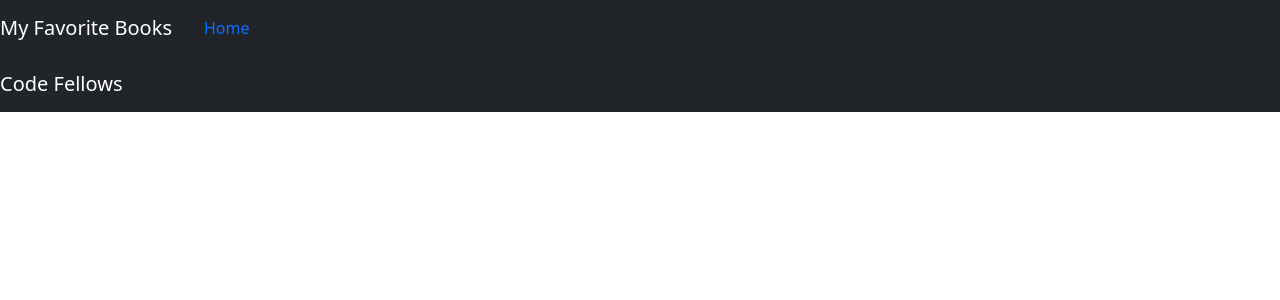
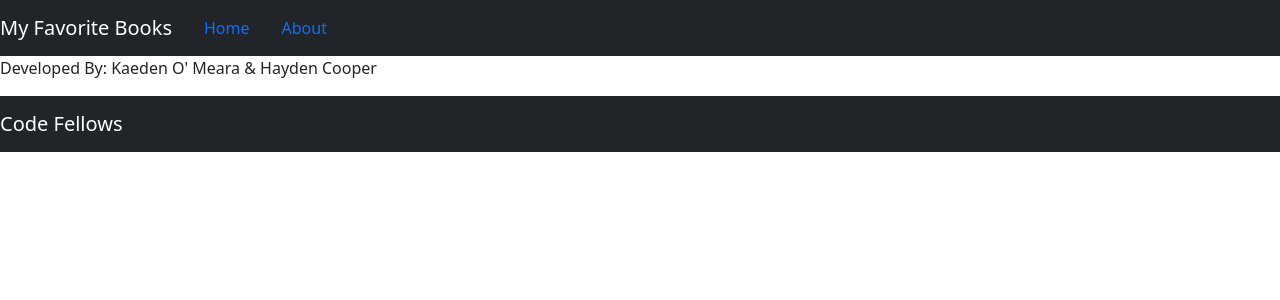
Before and after one commit to Hcooper23/can-of-books-frontend, a React (Create React App) app: page /about in a window 1280 px wide. Shown: the top 300 px of the page. Built offline with nearby package versions, Linux system fonts and the light colour scheme.

Commit message:
Front End Lab 11

```diff
--- a/src/About.js
+++ b/src/About.js
@@ -4,7 +4,7 @@ class Profile extends Component {
 
   render() {
     /* TODO: render information about the developers */
-    return <p>Profile page coming soon</p>
+    return <p> Developed By: Kaeden O' Meara & Hayden Cooper</p>
   }
 };
 
--- a/src/App.js
+++ b/src/App.js
@@ -2,6 +2,7 @@ import React from 'react';
 import Header from './Header';
 import Footer from './Footer';
 import BestBooks from './BestBooks';
+import About from './About';
 import 'bootstrap/dist/css/bootstrap.min.css';
 import {
   BrowserRouter as Router,
@@ -19,9 +20,11 @@ class App extends React.Component {
             <Route
               exact path="/"
               element={<BestBooks />}
-            >
-            </Route>
-            {/* PLACEHOLDER: add a route with a path of '/about' that renders the `About` component */}
+            />
+            <Route
+              path="/about"
+              element={<About />}
+            />
           </Routes>
           <Footer />
         </Router>
--- a/src/Header.js
+++ b/src/Header.js
@@ -8,7 +8,9 @@ class Header extends React.Component {
       <Navbar collapseOnSelect expand="lg" bg="dark" variant="dark">
         <Navbar.Brand>My Favorite Books</Navbar.Brand>
         <NavItem><Link to="/" className="nav-link">Home</Link></NavItem>
-        {/* PLACEHOLDER: render a navigation link to the about page */}
+        <NavItem>
+          <Link to="/about" className="nav-link">About</Link>
+        </NavItem>
       </Navbar>
     )
   }
```
Also changed, not shown: 2 other files (tests, documents, lock files or other folders).
